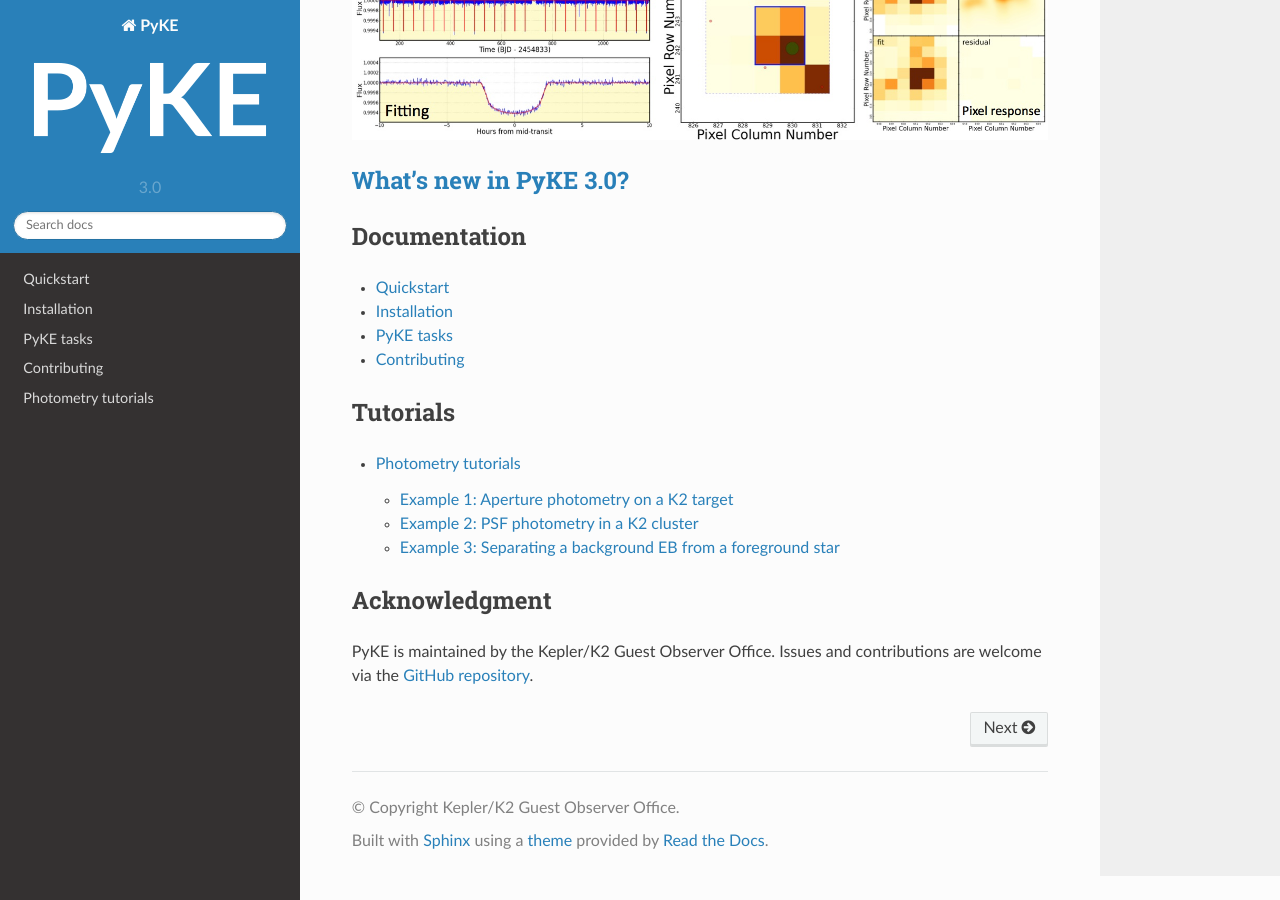
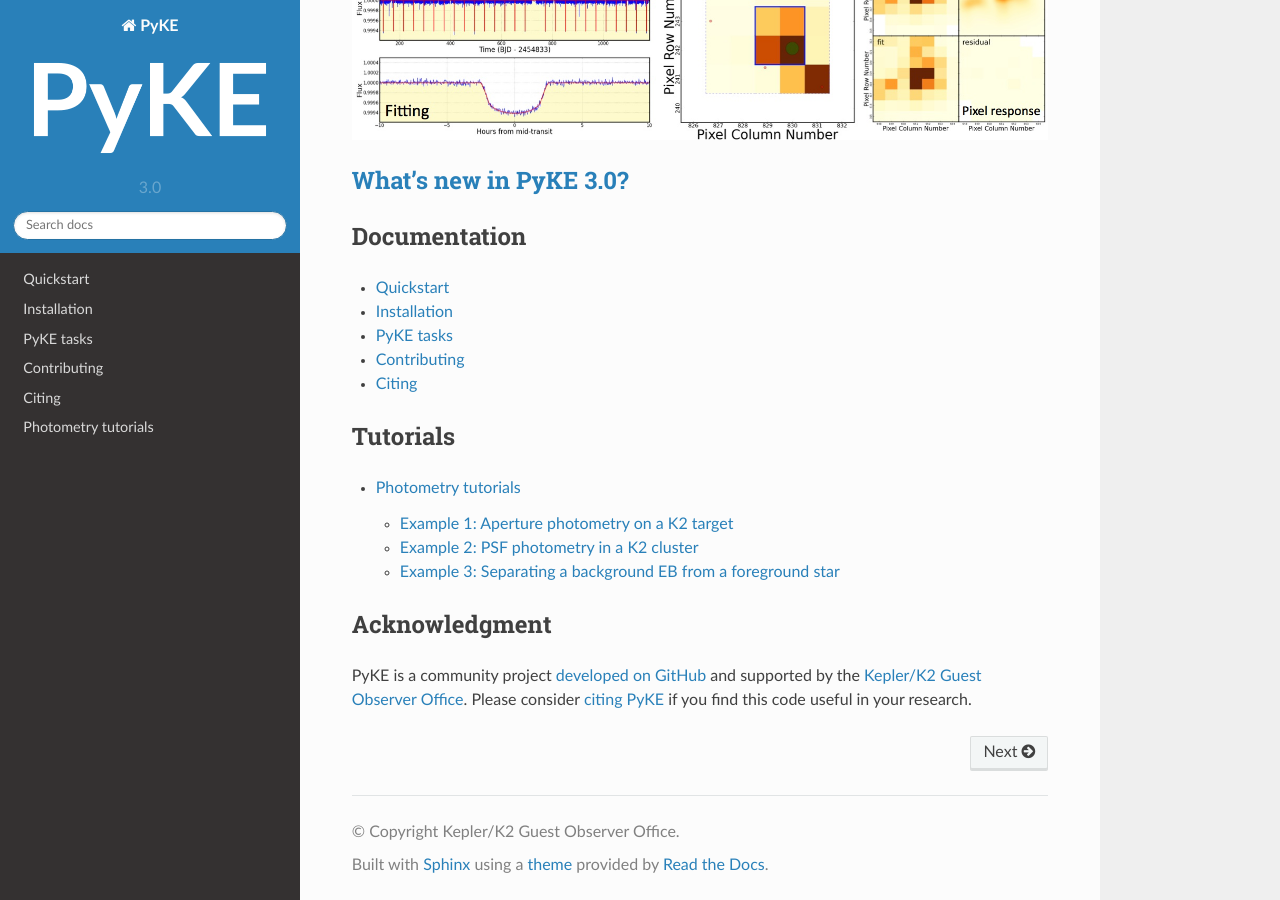
Before and after one commit to KeplerGO/pyke, a Sphinx documentation site: the page built from docs/source/index.rst, in a window 1280 px wide and 900 px high, scrolled down 636 px. Built offline with Sphinx 7.4.7 and the Read the Docs theme 2.0.0, drawn with Linux system fonts in a browser that asks for light colours.

Commit message:
Add citation instructions

```diff
--- a/docs/source/index.rst
+++ b/docs/source/index.rst
@@ -25,6 +25,7 @@
    install
    overview
    contributing
+   citing
 
 *********
 Tutorials
@@ -39,5 +40,4 @@
 Acknowledgment
 **************
 
-PyKE is maintained by the Kepler/K2 Guest Observer Office.
-Issues and contributions are welcome via the `GitHub repository <https://github.com/KeplerGO/PyKE>`_.
+PyKE is a community project `developed on GitHub <https://github.com/KeplerGO/PyKE>`_ and supported by the `Kepler/K2 Guest Observer Office <https://keplerscience.arc.nasa.gov>`_. Please consider :ref:`citing PyKE <citing>` if you find this code useful in your research.
```
Also changed, not shown: docs/source/citing.rst (added, +36 -0 lines).
